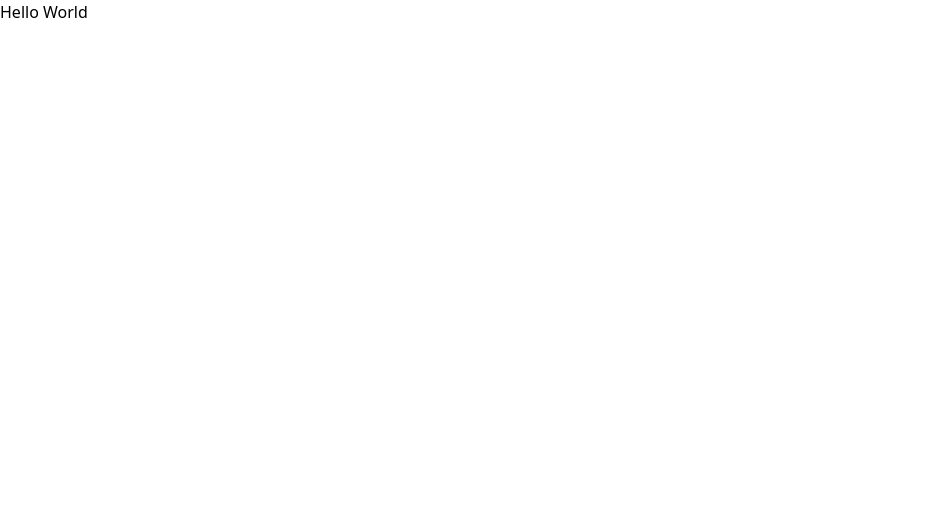
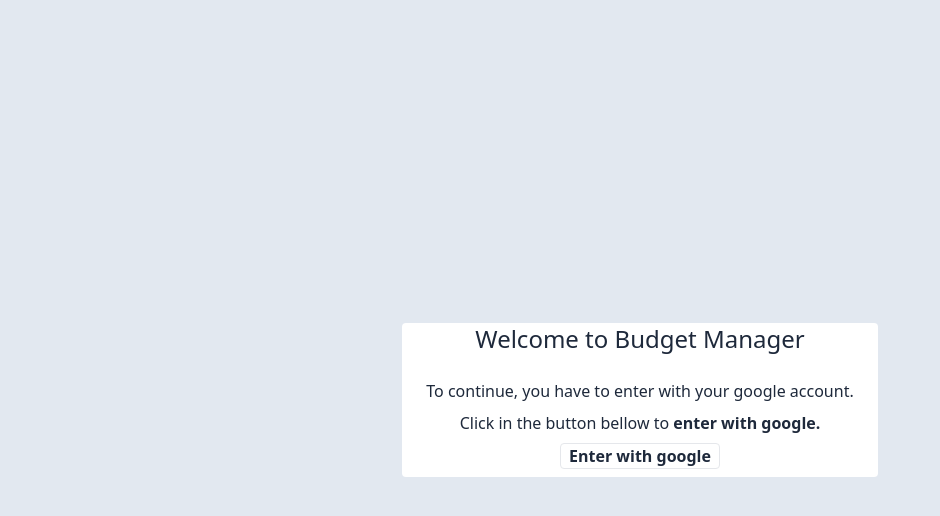
Before and after one commit to SouzaGabriel26/Budget-Manager, a React (Vite) app: page / in a window 1280 px wide. Shown: the top 516 px of the page, without its empty margins (0-940 px from the left). Built offline with nearby package versions, Linux system fonts and the light colour scheme; the HTML template or start-up script is replaced by a standard one.

Commit message:
feat: implement basic routing with `react-router-dom`

```diff
--- a/index.html
+++ b/index.html
@@ -7,7 +7,7 @@
     <title>Vite + React + TS</title>
   </head>
   <body>
-    <div id="root"></div>
+    <div id="root" class="h-screen bg-slate-200 text-slate-800"></div>
     <script type="module" src="/src/main.tsx"></script>
   </body>
 </html>
--- a/package.json
+++ b/package.json
@@ -11,7 +11,8 @@
   },
   "dependencies": {
     "react": "^18.2.0",
-    "react-dom": "^18.2.0"
+    "react-dom": "^18.2.0",
+    "react-router-dom": "^6.23.1"
   },
   "devDependencies": {
     "@commitlint/cli": "^18.0.0",
--- a/src/App.tsx
+++ b/src/App.tsx
@@ -1,5 +1,7 @@
+import Router from './Routes';
+
 function App() {
-  return <h1>Hello World</h1>;
+  return <Router />;
 }
 
 export default App;
--- /dev/null
+++ b/src/Routes/AuthGuard.tsx
@@ -0,0 +1,19 @@
+import { Navigate, Outlet } from 'react-router-dom';
+
+type AuthGuardProps = {
+  isPrivate: boolean;
+};
+
+export default function AuthGuard({ isPrivate }: AuthGuardProps) {
+  const signedIn = false;
+
+  if (isPrivate && !signedIn) {
+    return <Navigate to="/" replace />;
+  }
+
+  if (!isPrivate && signedIn) {
+    return <Navigate to="/dashboard" replace />;
+  }
+
+  return <Outlet />;
+}
--- /dev/null
+++ b/src/Routes/index.tsx
@@ -0,0 +1,22 @@
+import { BrowserRouter, Route, Routes } from 'react-router-dom';
+
+import Home from '../view/Home';
+
+import AuthGuard from './AuthGuard';
+
+export default function Router() {
+  return (
+    <BrowserRouter>
+      <Routes>
+        <Route element={<AuthGuard isPrivate={false} />}>
+          <Route path="/google/signin" element={<p>signin</p>} />
+          <Route path="/" element={<Home />} />
+        </Route>
+
+        <Route element={<AuthGuard isPrivate />}>
+          <Route path="/dashboard" element={<p>Dashboard</p>} />
+        </Route>
+      </Routes>
+    </BrowserRouter>
+  );
+}
--- /dev/null
+++ b/src/view/Home.tsx
@@ -0,0 +1,32 @@
+import { useNavigate } from 'react-router-dom';
+
+export default function Home() {
+  const navigate = useNavigate();
+
+  function handleGoogleSignin() {
+    navigate('/google/signin');
+  }
+
+  return (
+    <main className="h-full  flex flex-col items-center justify-center">
+      <div className="rounded px-4 space-y-4 bg-white">
+        <h1 className="text-2xl text-center">Welcome to Budget Manager</h1>
+
+        <div className="space-y-2 text-center p-2">
+          <p>To continue, you have to enter with your google account.</p>
+          <p>
+            Click in the button bellow to <strong>enter with google.</strong>
+          </p>
+
+          <button
+            type="button"
+            className="bg-white border px-2 rounded max-w-40 font-semibold w-full hover:bg-slate-200 transition-all"
+            onClick={() => handleGoogleSignin()}
+          >
+            Enter with google
+          </button>
+        </div>
+      </div>
+    </main>
+  );
+}
```
Also changed, not shown: 2 other files (tests, documents, lock files or other folders).
